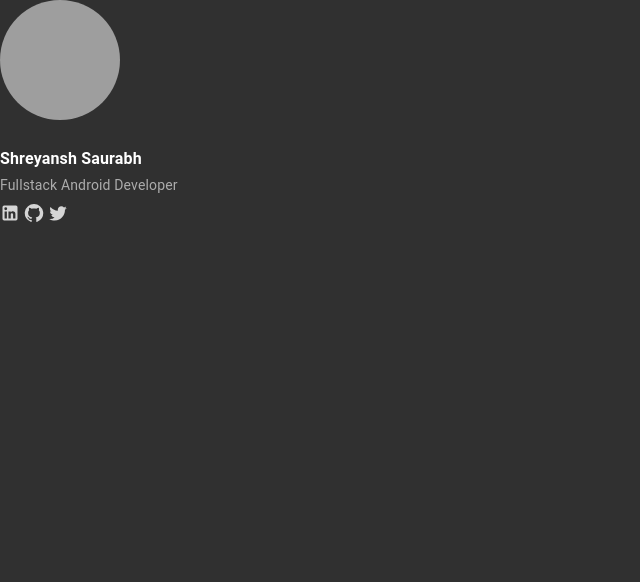
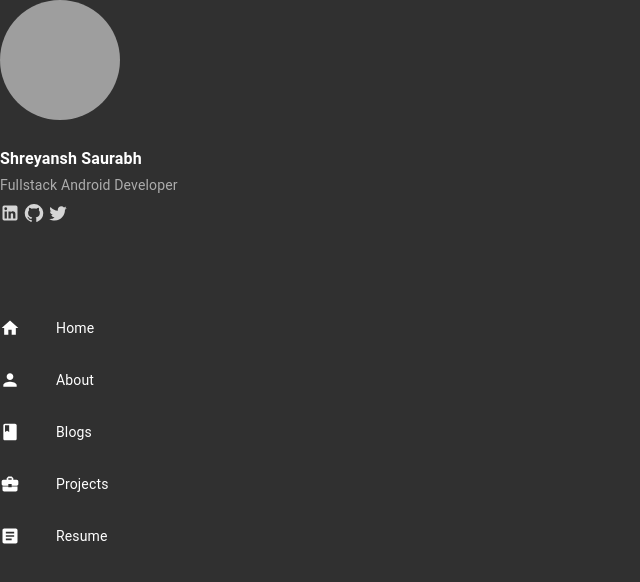
Before and after one commit to binaryshrey/Portfolio-v1, a Gatsby site: page / in a window 1280 px wide. Shown: the whole page, without its empty margins (0-640 px from the left). Built offline with nearby package versions, Linux system fonts and the light colour scheme; Gatsby itself is replaced by a stand-in of ours; grey boxes are pictures that could not be loaded.

Commit message:
adds navlinks

```diff
--- a/package.json
+++ b/package.json
@@ -20,7 +20,8 @@
     "@mui/material": "^5.10.11",
     "gatsby": "^4.24.4",
     "react": "^18.1.0",
-    "react-dom": "^18.1.0"
+    "react-dom": "^18.1.0",
+    "react-responsive": "^9.0.0"
   },
   "devDependencies": {
     "prettier": "^2.7.1"
--- a/src/Styles.module.css
+++ b/src/Styles.module.css
@@ -10,3 +10,13 @@
 .socialPadding {
     padding-right: 4px
 }
+
+.navLinksContainer {
+    width: 100%;
+    max-width: 360;
+    background-color: 303030;
+}
+
+.navLinks{
+    padding: 12px 0px 12px;
+}
--- a/src/components/navLinks.js
+++ b/src/components/navLinks.js
@@ -0,0 +1,74 @@
+import * as React from "react"
+import List from "@mui/material/List"
+import ListItemButton from "@mui/material/ListItemButton"
+import ListItemIcon from "@mui/material/ListItemIcon"
+import ListItemText from "@mui/material/ListItemText"
+import HomeIcon from "@mui/icons-material/Home"
+import PersonIcon from "@mui/icons-material/Person"
+import BusinessCenterIcon from "@mui/icons-material/BusinessCenter"
+import BookIcon from "@mui/icons-material/Book"
+import ArticleIcon from "@mui/icons-material/Article"
+import * as styles from "../../src/Styles.module.css"
+import { useMediaQuery } from "react-responsive"
+
+export default function NavLinks() {
+  const isDesktop = useMediaQuery({
+    query: "(min-width: 768px)",
+  })
+
+  return (
+    <div
+      style={{
+        paddingTop: isDesktop ? "64px" : "0px",
+        background: isDesktop ? "#303030" : "#404040",
+      }}
+    >
+      <List disablePadding dense className={styles.navLinksContainer}>
+        <div className={styles.navLinks}>
+          <ListItemButton sx={{ padding: 0 }}>
+            <ListItemIcon disablePadding>
+              <HomeIcon fontSize="small" />
+            </ListItemIcon>
+            <ListItemText primary="Home" />
+          </ListItemButton>
+        </div>
+
+        <div className={styles.navLinks}>
+          <ListItemButton sx={{ padding: 0 }}>
+            <ListItemIcon disablePadding>
+              <PersonIcon fontSize="small" />
+            </ListItemIcon>
+            <ListItemText primary="About" />
+          </ListItemButton>
+        </div>
+
+        <div className={styles.navLinks}>
+          <ListItemButton sx={{ padding: 0 }}>
+            <ListItemIcon disablePadding>
+              <BookIcon fontSize="small" />
+            </ListItemIcon>
+            <ListItemText primary="Blogs" />
+          </ListItemButton>
+        </div>
+
+        <div className={styles.navLinks}>
+          <ListItemButton sx={{ padding: 0 }}>
+            <ListItemIcon disablePadding>
+              <BusinessCenterIcon fontSize="small" />
+            </ListItemIcon>
+            <ListItemText primary="Projects" />
+          </ListItemButton>
+        </div>
+
+        <div className={styles.navLinks}>
+          <ListItemButton sx={{ padding: 0 }}>
+            <ListItemIcon disablePadding>
+              <ArticleIcon fontSize="small" />
+            </ListItemIcon>
+            <ListItemText primary="Resume" />
+          </ListItemButton>
+        </div>
+      </List>
+    </div>
+  )
+}
--- a/src/pages/index.js
+++ b/src/pages/index.js
@@ -5,6 +5,7 @@ import SocialInfo from "../components/socialInfo"
 import CssBaseline from "@mui/material/CssBaseline"
 import darkTheme from "../utils/appTheme"
 import { ThemeProvider, createTheme } from "@mui/material/styles"
+import NavLinks from "../components/navLinks"
 
 export default function Home() {
   return (
@@ -13,6 +14,7 @@ export default function Home() {
       <ProfileImage />
       <ProfileInfo />
       <SocialInfo />
+      <NavLinks />
     </ThemeProvider>
   )
 }
```
Also changed, not shown: 1 other file.
